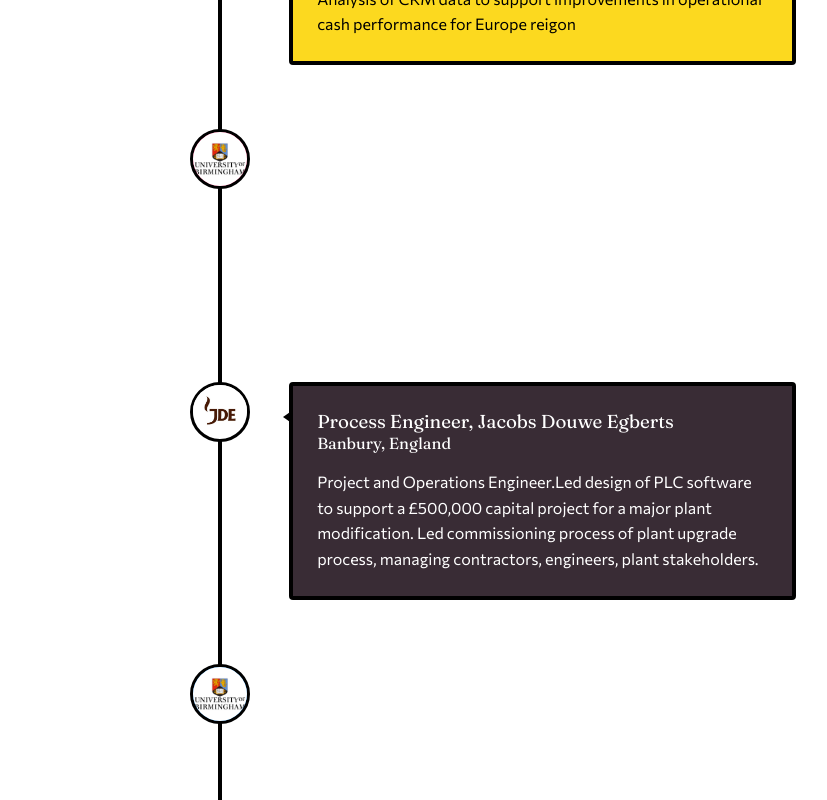
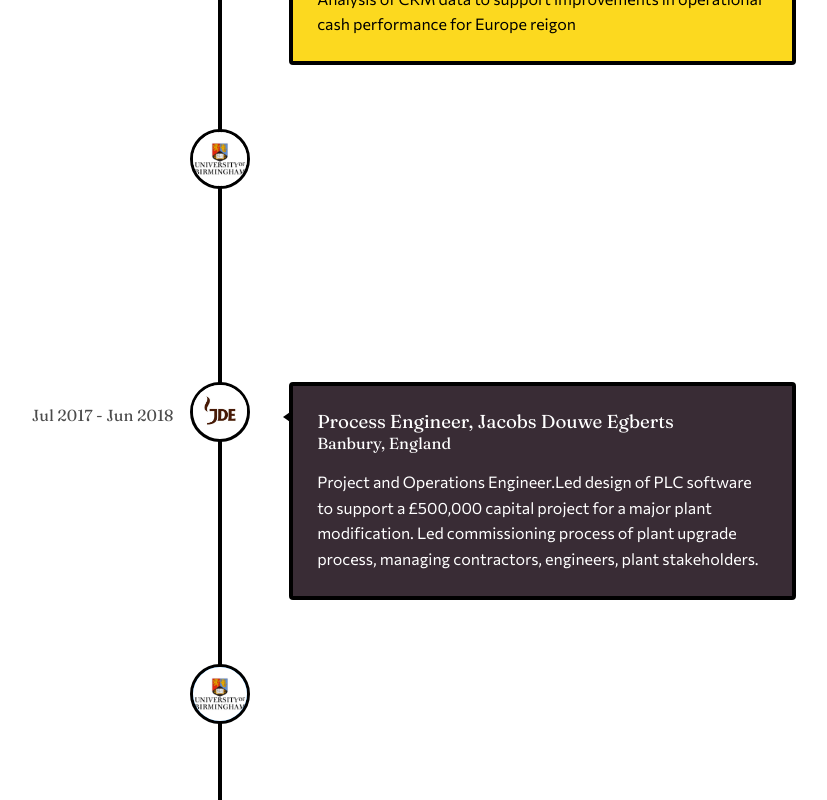
Before and after one commit to singapaul/portfolio, a React (Create React App) app: page /portfolio/timeline in a window 1280 px wide. Shown: the part 960-1760 px from the top of the page, without its empty margins (420-1247 px from the left). Built offline with nearby package versions, Linux system fonts and the light colour scheme.

Commit message:
fixed timeline color issue

```diff
--- a/src/Components/timeline/Timeline.jsx
+++ b/src/Components/timeline/Timeline.jsx
@@ -101,7 +101,7 @@ const Timeline = () => {
             border: "solid black 4px",
           }}
           contentArrowStyle={{ borderRight: "10px solid black" }}
-          date="Sep 2019 - Aug 2020"
+          date={"Sep 2019 - Aug 2020"}
           iconStyle={{ background: "rgb(33, 150, 243)", color: "#fff" }}
           icon={<img src={diageo} alt="" />}
           iconClassName={"timeline__element-icon"}
@@ -126,8 +126,7 @@ const Timeline = () => {
             border: "solid black 4px",
           }}
           contentArrowStyle={{ borderRight: "10px solid black" }}
-          date="Sept 2014 - July 2019"
-          iconStyle={{ background: "rgb(233, 30, 99)", color: "#fff" }}
+          date={"Sept 2014 - July 2019"}
           icon={<img src={uob} alt="" />}
           iconClassName={"timeline__element-icon"}
         >
@@ -149,7 +148,7 @@ const Timeline = () => {
           }}
           contentArrowStyle={{ borderRight: "10px solid black" }}
           className="timeline__element"
-          date="Jul 2017 - Jun 2018"
+          date={"Jul 2017 - Jun 2018"}
           iconStyle={{ background: "#fff", color: "#fff" }}
           icon={<img src={jde} alt="" />}
           iconClassName={"timeline__element-icon"}
--- a/src/Components/timeline/Timeline.scss
+++ b/src/Components/timeline/Timeline.scss
@@ -22,6 +22,10 @@
 
 .vertical-timeline-element-content{
   font-family: $headingFont;
+  color: white;
 
   p{font-family: $bodyFont;}
 }
+
+
+.vertical-timeline-element-date{color:black;}
```
